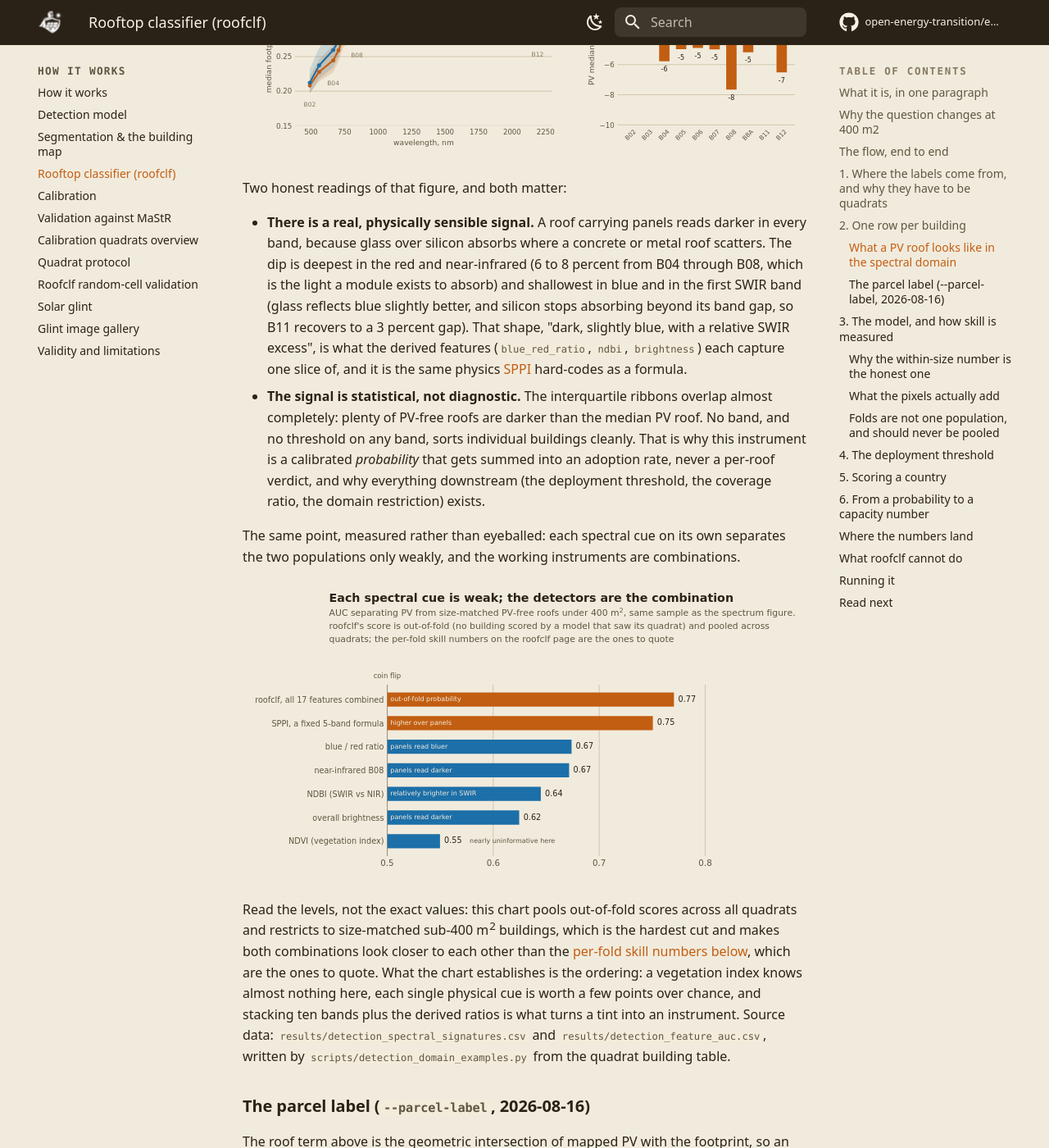
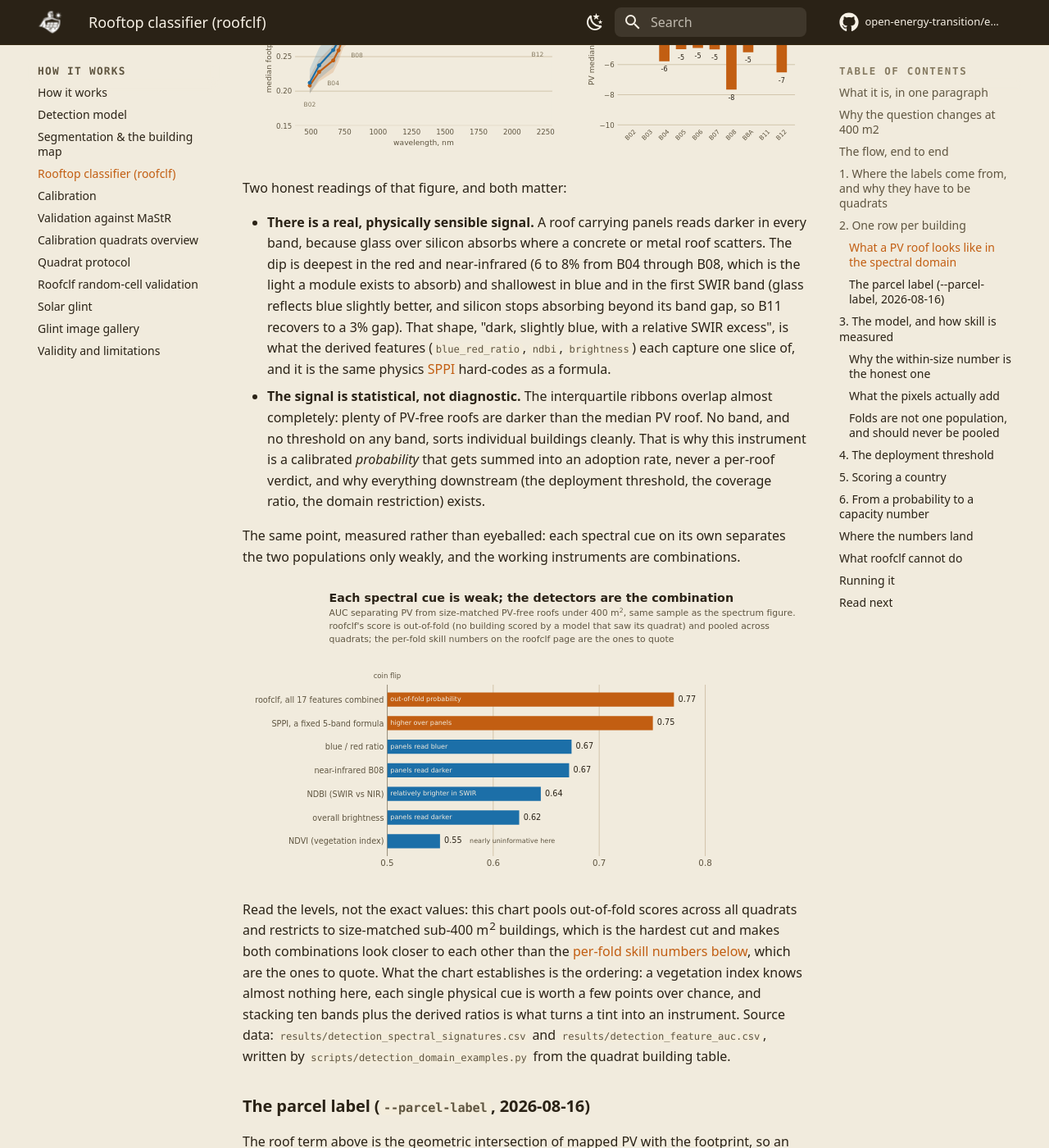
Before and after one commit to open-energy-transition/earthpv, an MkDocs documentation site: the page built from docs/methods/roofclf.md, in a window 1280 px wide and 1400 px high, scrolled down 4038 px. Shown: the whole window at 82% size. Built offline with MkDocs 1.6.1 and Material for MkDocs 9.7.7, drawn with Linux system fonts in a browser that asks for light colours; comment, search, counter and statistics services are not loaded; some of the changed text lies outside the part shown.

Commit message:
Update roofclf.md

```diff
--- a/docs/methods/roofclf.md
+++ b/docs/methods/roofclf.md
@@ -120,10 +120,10 @@ Two honest readings of that figure, and both matter:
 
 - **There is a real, physically sensible signal.** A roof carrying panels reads darker in
   every band, because glass over silicon absorbs where a concrete or metal roof scatters.
-  The dip is deepest in the red and near-infrared (6 to 8 percent from B04 through B08,
+  The dip is deepest in the red and near-infrared (6 to 8% from B04 through B08,
   which is the light a module exists to absorb) and shallowest in blue and in the first
   SWIR band (glass reflects blue slightly better, and silicon stops absorbing beyond its
-  band gap, so B11 recovers to a 3 percent gap).
+  band gap, so B11 recovers to a 3% gap).
   That shape, "dark, slightly blue, with a relative SWIR excess", is what the derived
   features (`blue_red_ratio`, `ndbi`, `brightness`) each capture one slice of, and it is
   the same physics [SPPI](../issues/sppi-spectral-index-evaluation.md) hard-codes as a
```
Also changed, not shown: other parts of docs/methods/roofclf.md (+2 -2 lines).
